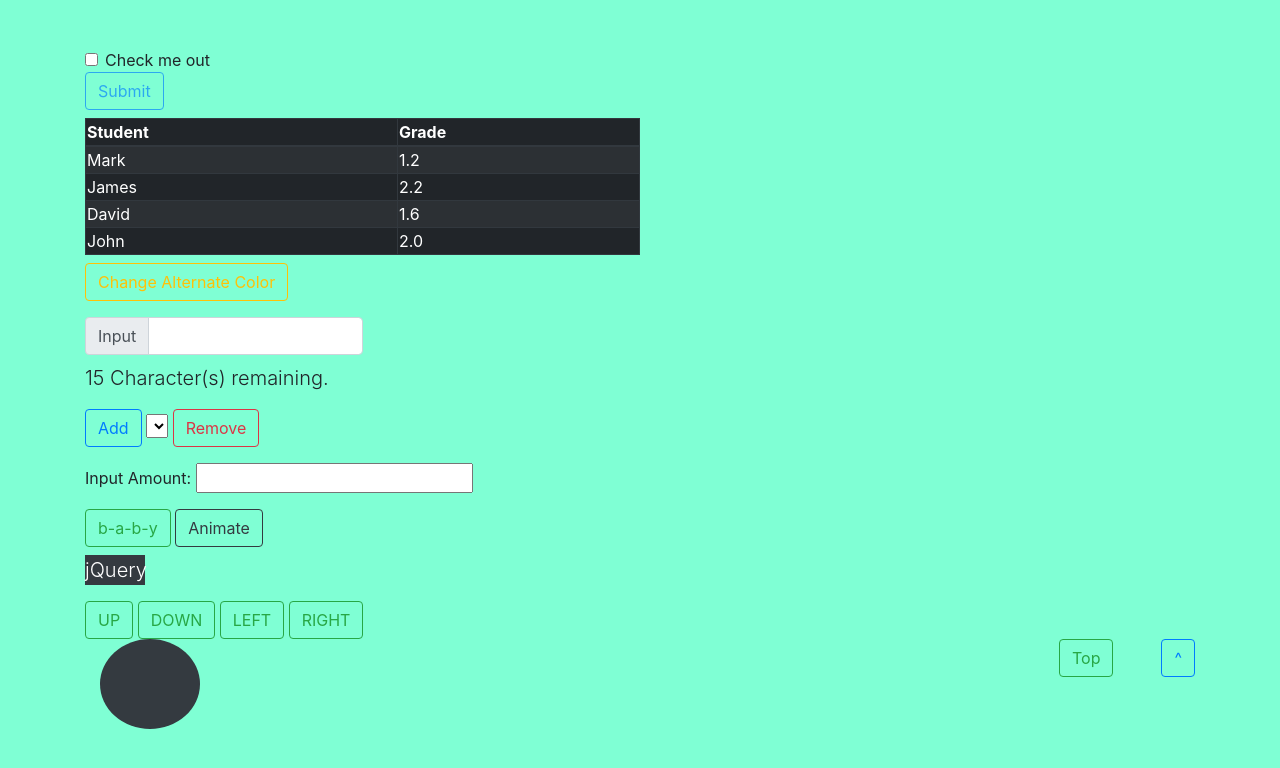
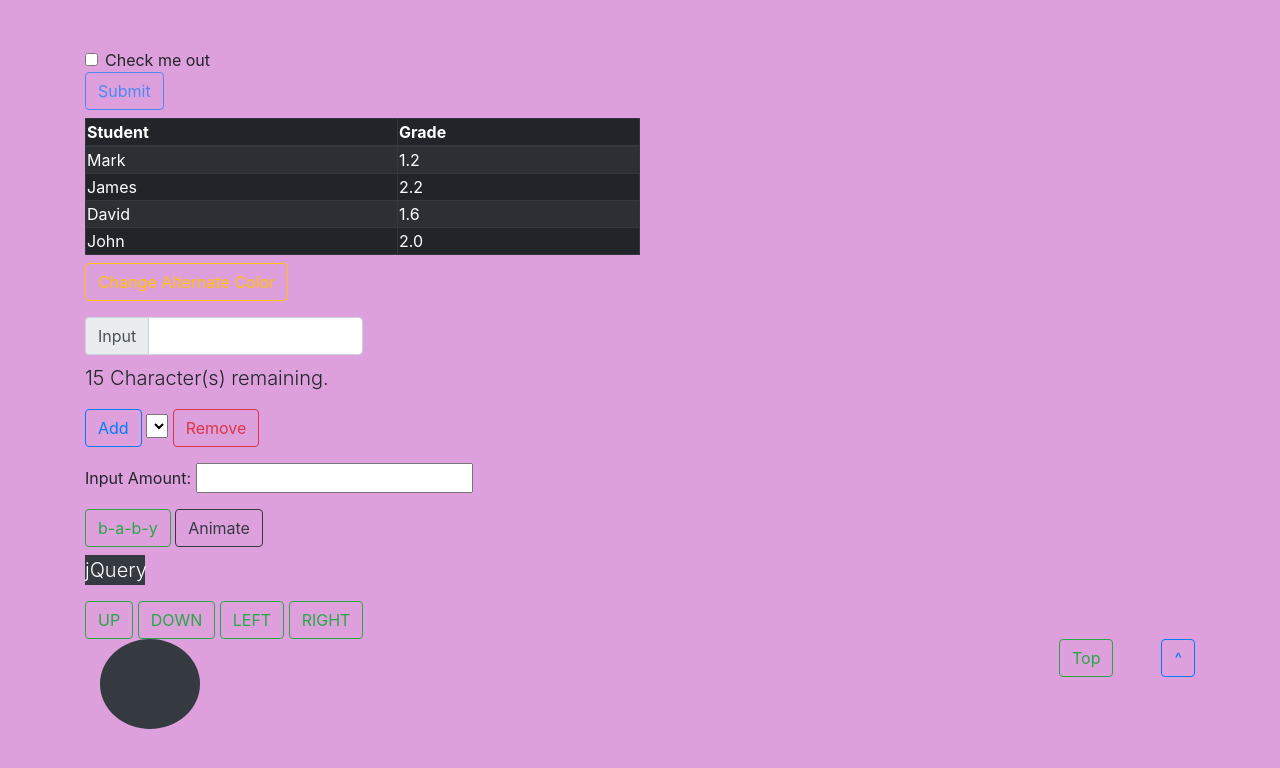
Before and after one commit to Gnopisac15/GS-jquery2, a plain HTML site: page index.html in a window 1280 px wide. Drawn offline with nearby package versions, Linux system fonts and the light colour scheme.

Commit message:
changes the background

```diff
--- a/index.html
+++ b/index.html
@@ -27,7 +27,7 @@
         scroll-behavior: smooth;
     }
     body{
-        background-color: aquamarine;
+        background-color: plum;
     }
 </style>
 <body id="top" style="scroll-behavior: smooth;">
```
